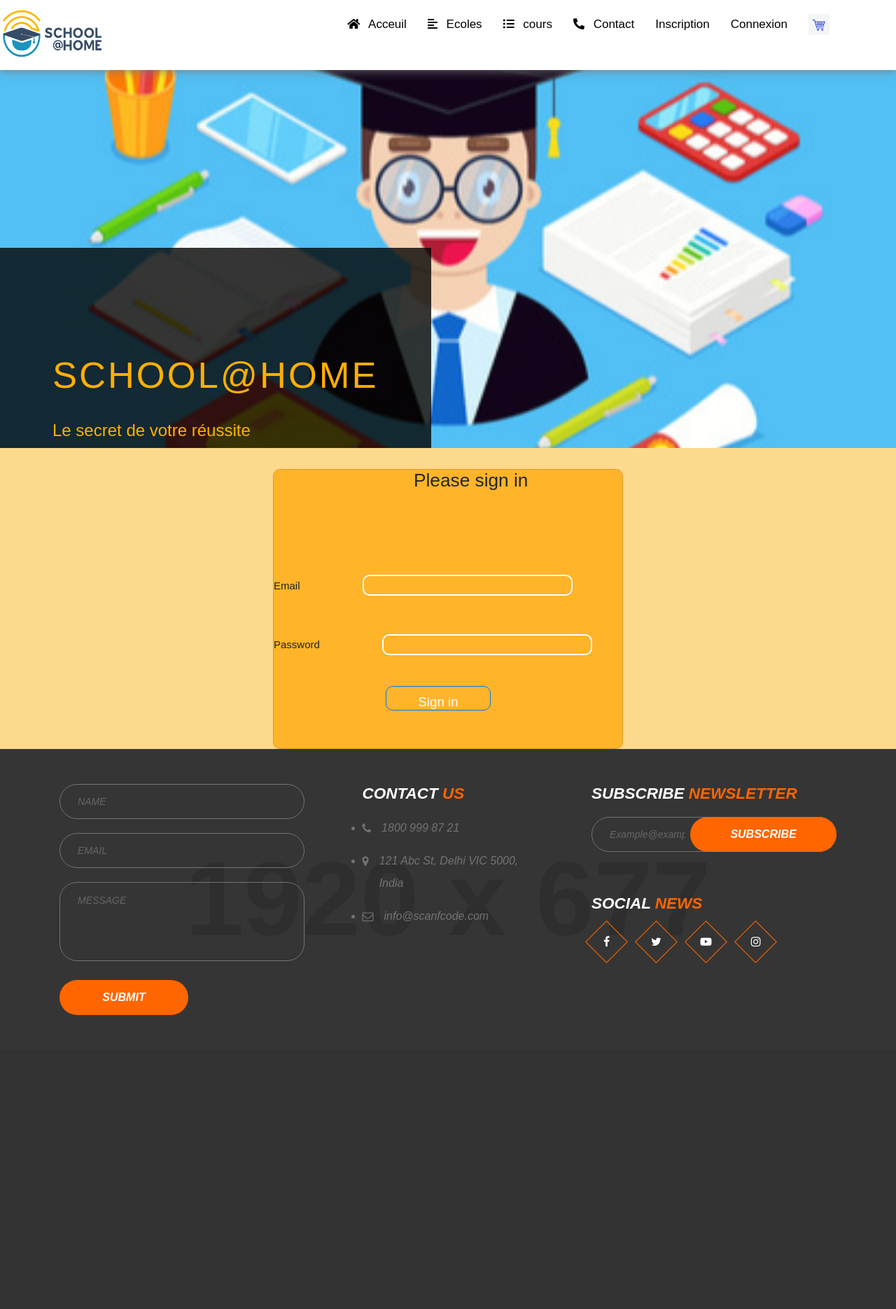
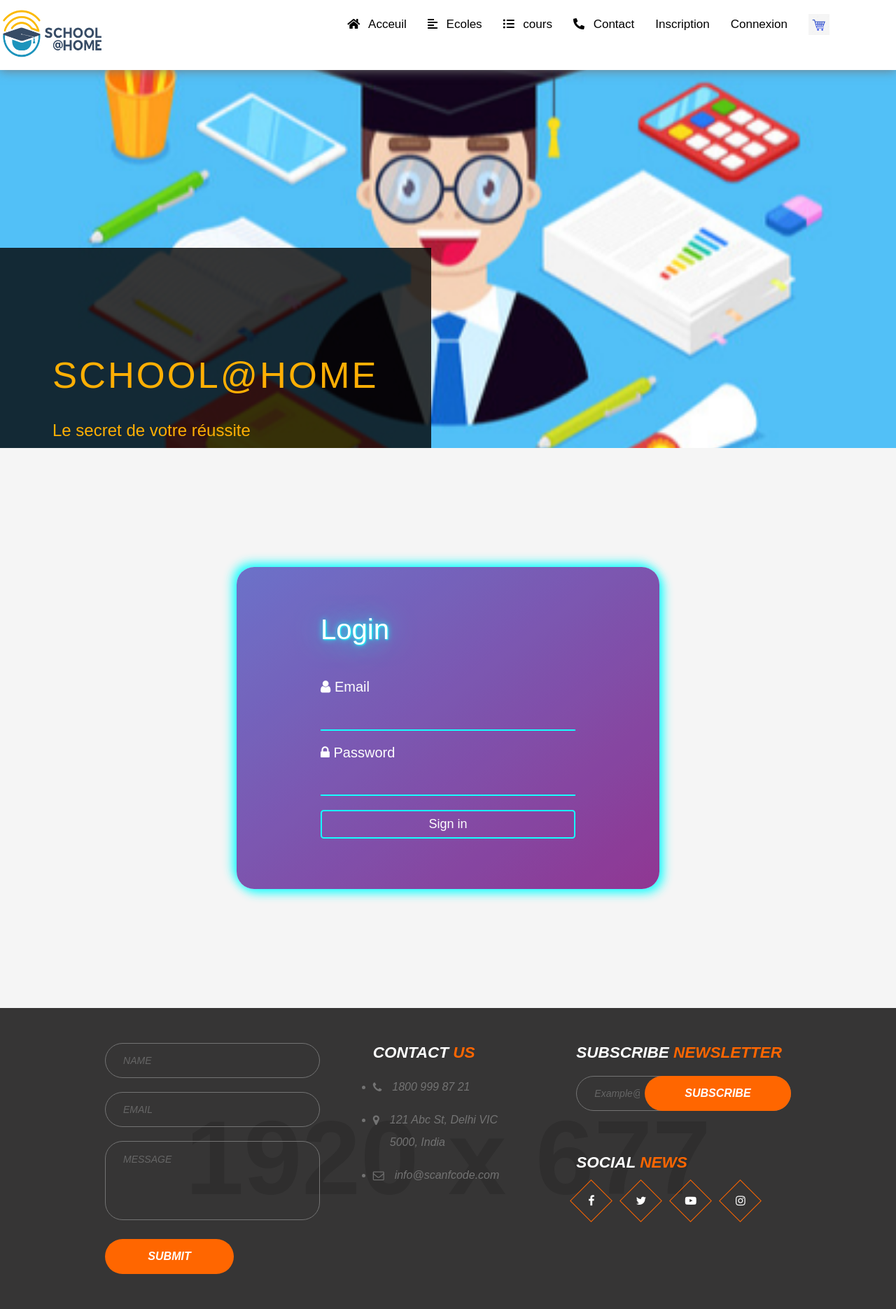
Before and after one commit to abbassiraja/elearning, a Symfony app: template templates/security/login.html.twig in a window 1280 px wide. Shown: the whole page at 70% size. Before the commit the page ends 1450 px from the top, so only its background shows below. Run offline with Twig, Linux system fonts and the light colour scheme; the template is opened without the code that fills it, so the values that code supplies are empty; grey boxes labelled with a size stand in for pictures from a placeholder-image service; some libraries are stand-ins or nearby versions.

Commit message:
login responsive

```diff
--- a/templates/contact/index.html.twig
+++ b/templates/contact/index.html.twig
@@ -72,7 +72,7 @@
 }
 </style>
 <div class="wrapper">
-  <h2>Contact us</h2>
+  <h2>Contactez nous</h2>
   <div id="error_message"></div>
   <form id="myform" onsubmit="return validate();">
     <div class="input_field">
--- a/templates/cours/show.html.twig
+++ b/templates/cours/show.html.twig
@@ -85,7 +85,7 @@ ul li {
                 {% for commentaire in cour.getCommentaires %}
                 <div class="media mt-3">
                     <div class="media-body">
-                        <span class="comment-username"> {{commentaire.nomutilisateur}}{{commentaire.createdAt|date("F jS \a\t g:ia")}}</span>
+                        <span class="comment-username"> {{commentaire.user.nom}}  {{commentaire.createdAt|date("F jS \a\t g:ia")}}</span>
                         <p class="comment mt-2">{{commentaire.text}}</p>
                     </div>
                     <hr>
--- a/templates/security/login.html.twig
+++ b/templates/security/login.html.twig
@@ -4,88 +4,7 @@
 
 {% block body %}
 
-
-  <style>
-    body{
-    background: #fcd98d;
-}
-.card{
-    background: #ffb429;
-    width: 500px;
-    height: 400px;
-    margin-left: 390px;
-    margin-top: 30px;
-    transition-duration: 0.5s;
-    border-radius: 10px;
-
-}
-.card:hover{
-    box-shadow: 2px 2px 40px  #ffb429;
-    width: 520px;
-    height: 420px;
-}
-
-.input-1{
-    background: #ffb429;
-    margin-top: 150px;
-    margin-left: 85px;
-    height: 30px;
-    width: 300px;
-    border: solid white 2px ;
-    border-radius: 10px;
-    transition-duration: 0.5s;
-}
-.input-1:hover{
-    border-color: rgb(0, 0, 0);
-    width: 280px;
-}
-.input-2{
-    background: #ffb429;
-    margin-top: 50px;
-    margin-left: 85px;
-    height: 30px;
-    width: 300px;
-    border: solid white 2px ;
-    border-radius: 10px;
-    transition-duration: 0.5s;
-}
-.input-2:hover{
-    border-color: rgb(0, 0, 0);
-    width: 280px;
-}
-.login{
-    color: rgb(37, 37, 37);
-    font-family: Arial, Helvetica, sans-serif;
-    font-size: 18px;
-    align-self: center;
-    margin-left: 200px;
-    position: absolute;
-    transition-duration: 0.5s;
-}
-.login:hover{
-    color: rgb(37, 37, 37);
-    font-size: 20px;
-}
-.btn{
-    margin-left: 160px;
-    margin-top: 40px;
-    width: 150px;
-    height: 35px;
-    background-color: #ffb429;
-    border-radius: 10px;
-    border-style: solid;
-    transition-duration: 0.5s;
-}
-.btn:hover{
-    border-color: rgb(37, 37, 37);
-    width: 155px;
-    height: 40px;
-    border-width: 5px;
-
-}
-    </style>
-
-    <div class="card">
+    <div class="container">
      <form method="post">
     {% if error %}
         <div class="alert alert-danger">{{ error.messageKey|trans(error.messageData, 'security') }}</div>
@@ -97,31 +16,133 @@
         </div>
     {% endif %}
       <div class="login">
- <h2 class="h3 mb-3 font-weight-normal">Please sign in</h2>
- </div>
+        <h1>Login</h1>
+        <div class="username">
+          <i class="fa fa-user"></i>
           <label for="inputEmail">Email</label>
           <input type="email"  class="input-1" value="{{ last_username }}" name="email" id="inputEmail" class="form-control" autocomplete="email" required ><br>
+        </div>
+        <div class="password">
+          <i class="fa fa-lock"></i>
           <label for="inputPassword">Password</label>
            <input type="password" class="input-2"  name="password" id="inputPassword" class="form-control" autocomplete="current-password" required>
-
             <input type="hidden" name="_csrf_token"
            value="{{ csrf_token('authenticate') }}"
     >
-
-    {#
-        Uncomment this section and add a remember_me option below your firewall to activate remember me functionality.
-        See https://symfony.com/doc/current/security/remember_me.html
-
-        <div class="checkbox mb-3">
-            <label>
-                <input type="checkbox" name="_remember_me"> Remember me
-            </label>
         </div>
-    #}
 
          <button class="btn btn-lg btn-primary" type="submit">
         Sign in
     </button>
+
+      </div>
       </form>
     </div>
+  </body>
+</html>
+<!--style-->
+<style>
+* {
+  padding: 0;
+  margin: 0;
+}
+
+body {
+  height: 100vh;
+  font-family: sans-serif;
+
+  background-size: cover;
+  background-position: center;
+  color: #fff;
+}
+
+.container {
+  height: 100vh;
+  width: auto;
+  display: flex;
+  justify-content: center;
+  align-items: center;
+}
+
+.login {
+  padding: 4rem 8rem;
+  background: linear-gradient(
+    to bottom right,
+    rgb(93, 100, 197),
+    rgb(133, 34, 136)
+  );
+  border-radius: 25px;
+  opacity: 0.9;
+  box-shadow: 5px 5px 15px #00ffff, -5px -5px 15px #00ffff;
+}
+
+.login h1 {
+  font-size: 40px;
+  margin-bottom: 2rem;
+  padding: 5px 0;
+  text-shadow: 1px 1px 2px rgb(0, 255, 255), 0 0 1em rgb(0, 255, 255),
+    0 0 0.2em rgb(0, 255, 255);
+}
+
+.username,
+.password {
+  width: 100%;
+  overflow: hidden;
+  font-size: 20px;
+  padding: 8px 0;
+  margin: 8px 0;
+  border-bottom: 2px solid #00ffff;
+}
+
+.username input,
+.password input {
+  border: none;
+  outline: none;
+  background: none;
+  color: #fff;
+  font-size: 18px;
+  width: 80%;
+  margin: 0 10px;
+}
+
+.username input::placeholder,
+.password input::placeholder {
+  color: #fff;
+}
+
+.btn {
+  width: 100%;
+  background: none;
+  border: 2px solid #00ffff;
+  color: #fff;
+  padding: 5px;
+  font-size: 18px;
+  cursor: pointer;
+  margin: 12px 0;
+}
+
+@media (max-width: 425px) {
+  .login {
+    padding: 8rem 2rem;
+  }
+}
+@media (max-width: 375px) {
+  .login {
+    padding: 8rem 1rem;
+  }
+}
+
+@media (max-width: 320px) {
+  .login {
+    padding: 8rem 1rem;
+    width: 70%;
+  }
+}
+
+
+</style>
+
+<script>
+
+</script>
 {% endblock %}
```
Lines whose indentation alone changed are shown as unchanged.
